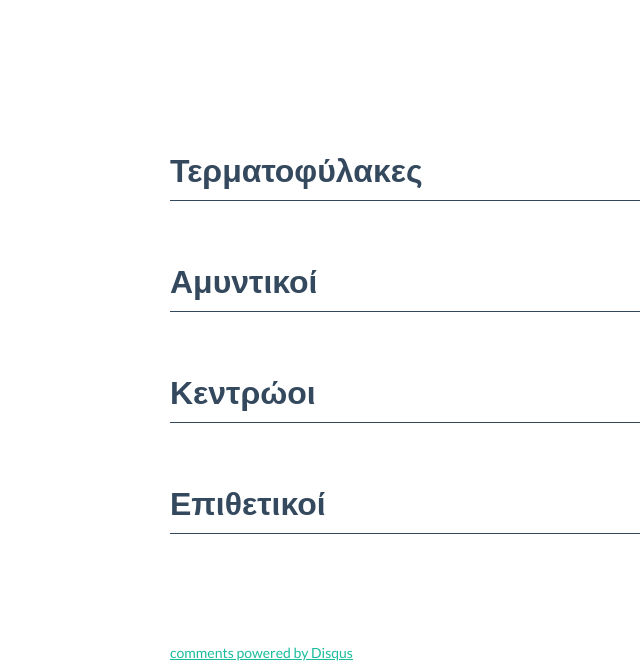
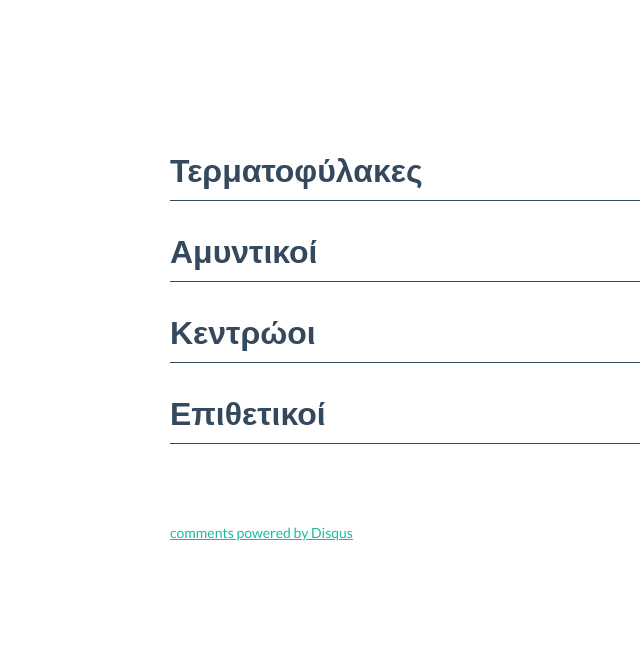
Before and after one commit to ppapageorgiou/votemvt, a Django app: template apps/main/templates/main/index.html in a window 1280 px wide. Shown: the part 572-1233 px from the top of the page, without its empty margins (0-640 px from the left). After the commit the page ends 1113 px from the top, so only its background shows below. Run offline with Django 3.2, Linux system fonts and the light colour scheme; the template is opened without the code that fills it, so the values that code supplies are empty; parts of the project's set-up code (start-up, migrations or seed data) failed here and were passed over; some libraries are stand-ins or nearby versions.

Commit message:
changed some CSS

```diff
--- a/static/css/touristes.css
+++ b/static/css/touristes.css
@@ -16,6 +16,7 @@
 
 .position {
 	margin-top: 50px;
+	margin-bottom: -20px;
 	border-bottom: solid 1px;
 	padding-bottom: 10px;
 }
```
